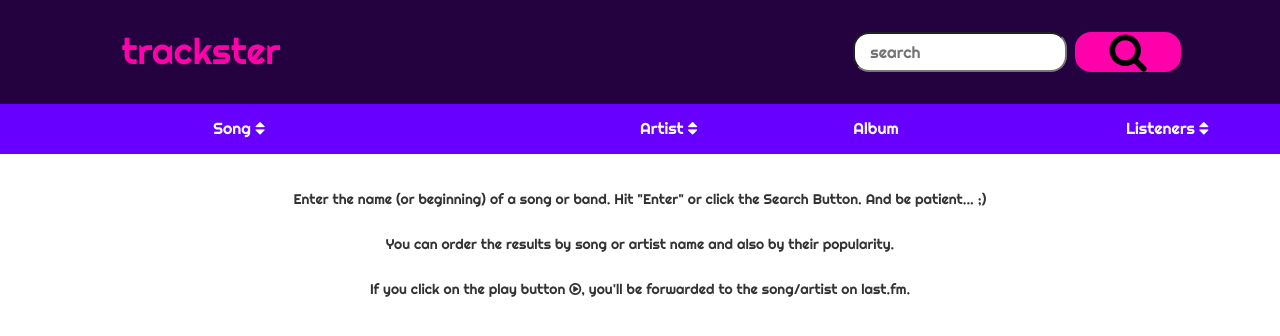
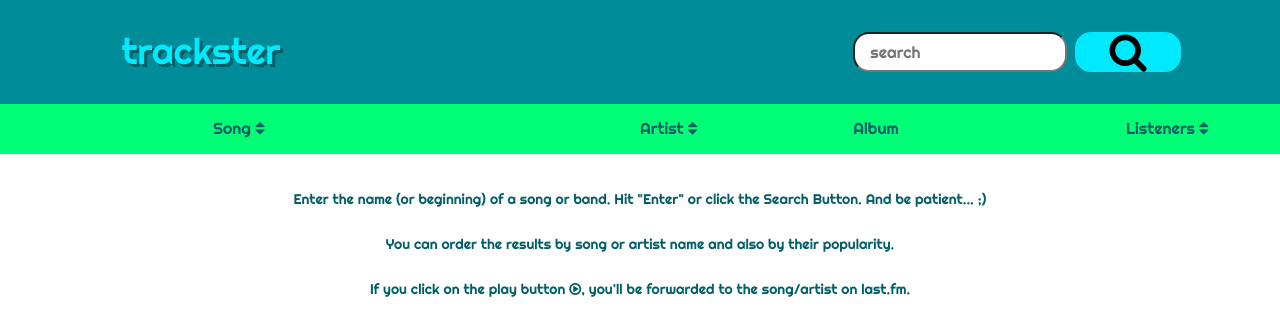
Before and after one commit to deftone/22_trackster, a plain HTML site: page index.html in a window 1280 px wide. Drawn offline with nearby package versions, Linux system fonts and the light colour scheme.

Commit message:
some styling

```diff
--- a/resources/css/style.scss
+++ b/resources/css/style.scss
@@ -1,11 +1,16 @@
-$color-header: rgb(35, 2, 63);
-$color-list-header: rgb(104, 0, 255);
-$color-list-body: rgb(204, 204, 204);
-$color-logo: rgb(255, 0, 171);
-$color-search-text: rgb(191, 191, 191);
-$color-search-button: rgb(255, 102, 204);
-$color-text: rgb(74, 74, 74);
+$color-header:  hsl(185, 100, 30);
+$color-logo: hsl(185, 100, 50);
+$color-search-text: hsl(148, 100, 25);
+$color-search-button-hover: hsl(185, 100, 45);
 
+$color-attributes-bg: hsl(148, 100, 50);
+$color-attributes:hsl(185, 100, 20);
+
+$color-tracks-bg: hsl(148, 100, 25);
+$color-tracks: hsl(148, 100, 50);
+$color-play: hsl(185, 100, 50);
+
+// $color-main-bg: hsl(148, 100, 80);
 
 html{
   font-size: 16px;
@@ -18,6 +23,8 @@ body{
 main p{
   text-align: center;
   padding: 15px 0 0 0;
+  color: $color-attributes;
+  // background-color: $color-main-bg;
 
   &:first-child{
     padding-top: 35px;
@@ -35,6 +42,7 @@ header{
   h1{
     height: 2.5rem;
     margin: 0;
+    text-shadow: 3px 3px $color-attributes;
   }
 
   .blink_me {
@@ -52,7 +60,7 @@ header{
     margin-right: 0.5rem;
     border-radius: 1rem;
     font-size: 1rem;
-    color: 3$color-search-text;
+    color: $color-search-text;
   }
 
   i.fa-search{
@@ -63,14 +71,15 @@ header{
     text-align: center;
 
     &:hover{
-      background-color: $color-search-button;
+      background-color: $color-search-button-hover;
+      box-shadow: 0 0 12px rgba(0, 0, 0, 0.9);
       cursor: pointer;
     }
   }
 
   .row.attributes{
-    background-color: $color-list-header;
-    color: white;
+    background-color: $color-attributes-bg;
+    color: $color-attributes;
 
     h2{
       margin-top: 1rem;
@@ -96,16 +105,17 @@ header{
   display: flex;
   align-items: center;
   padding: .5rem;
-  border-bottom: 1px solid grey;
-  background-color: $color-list-body;
+  border-bottom: 1px solid $color-play;
+  background-color: $color-tracks-bg;
   font-size: 1rem;
 
   span{
     padding-left: 0;
+    color: $color-tracks;
   }
 
   i{
-    color: $color-logo;
+    color: $color-play;
     font-size: 1.4rem;
   }
 
```
Also changed, not shown: index.html (+4 -0 lines), resources/css/style.css, 1 other file.
